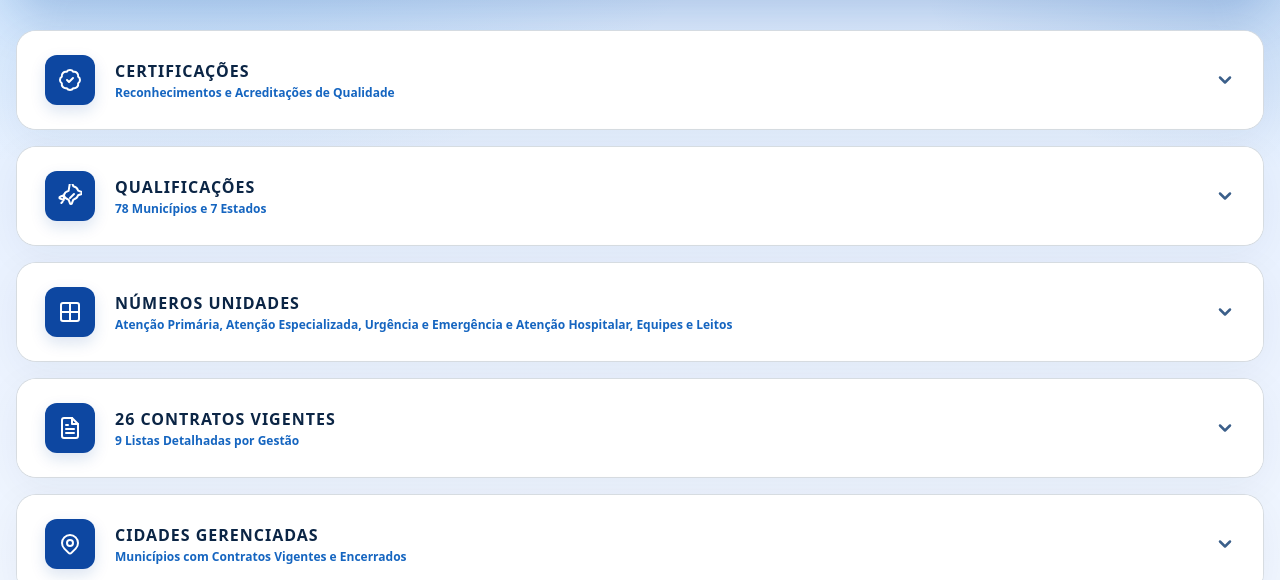
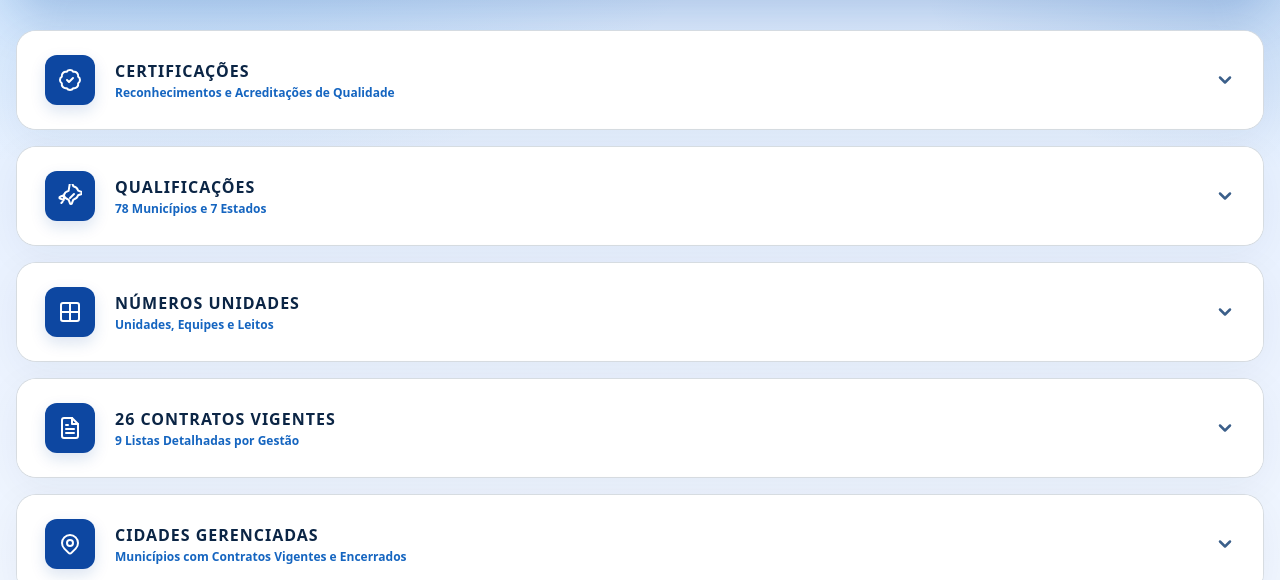
Before and after one commit to geovannanovais/projeto_comunicacao_folder_informacoes, a plain HTML site: page index.html in a window 1280 px wide. Shown: the part 132-712 px from the top of the page. Drawn offline with Linux system fonts and the light colour scheme.

Commit message:
Atualizacao no subtitulo de "Números Unidades"

```diff
--- a/index.html
+++ b/index.html
@@ -542,8 +542,7 @@
                     </div>
                     <div class="trigger-text">
                         <h2>Números Unidades</h2>
-                        <p>Atenção Primária, Atenção Especializada, Urgência e Emergência e Atenção Hospitalar, Equipes
-                            e Leitos</p>
+                        <p>Unidades, Equipes e Leitos</p>
                     </div>
                 </div>
                 <svg class="chevron" xmlns="http://www.w3.org/2000/svg" width="20" height="20" viewBox="0 0 24 24"
```
